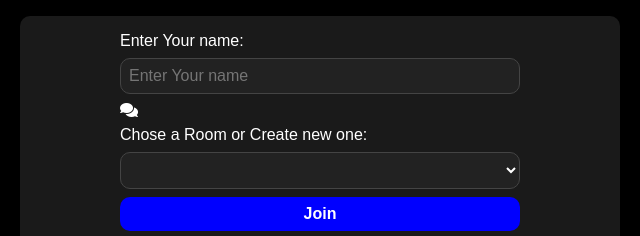
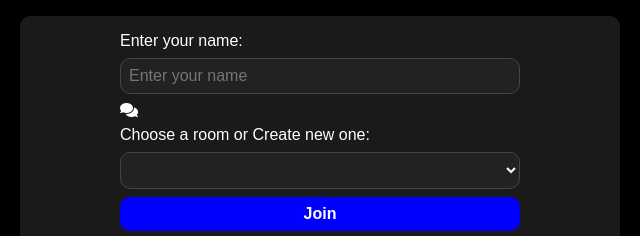
Before and after one commit to alshweke/Simple-Chat-App, a website: page chat-app/public/index.html in a window 1280 px wide. Shown: the top 236 px of the page, 4-644 px from the left. Drawn offline with nearby package versions, Linux system fonts and the light colour scheme; no server answers.

Commit message:
change the screenshot

```diff
--- a/chat-app/public/index.html
+++ b/chat-app/public/index.html
@@ -13,10 +13,10 @@
     <main>
         <div class="left-panel">
             <form class="form-join">
-                <p>Enter Your name:</p>
-                <input type="text" id="name" maxlength="8" placeholder="Enter Your name" size="5" required>
+                <p>Enter your name:</p>
+                <input type="text" id="name" maxlength="8" placeholder="Enter your name" size="5" required>
 
-                <i class="fas fa-comments"></i> <p>Chose a Room or Create new one:</p>
+                <i class="fas fa-comments"></i> <p>Choose a room or Create new one:</p>
                 <select id="room" class="room-list"></select>
                 <button id="joinRoomBtn" type="button">Join</button>
                 <p id="error" style="color: red;"></p>
```
Also changed, not shown: chat-app/public/Chat_app.png.
